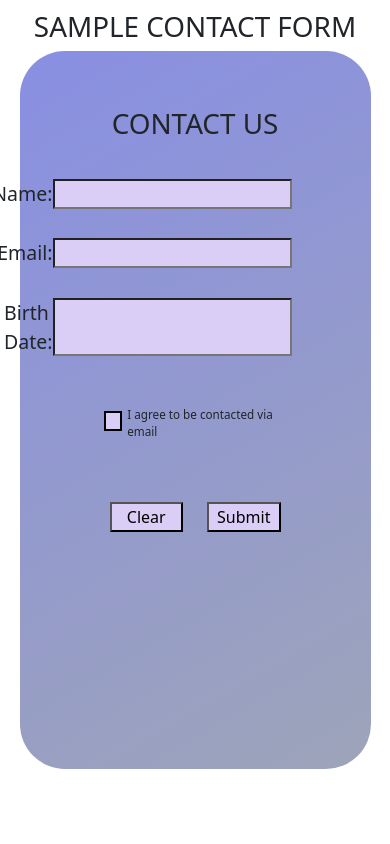
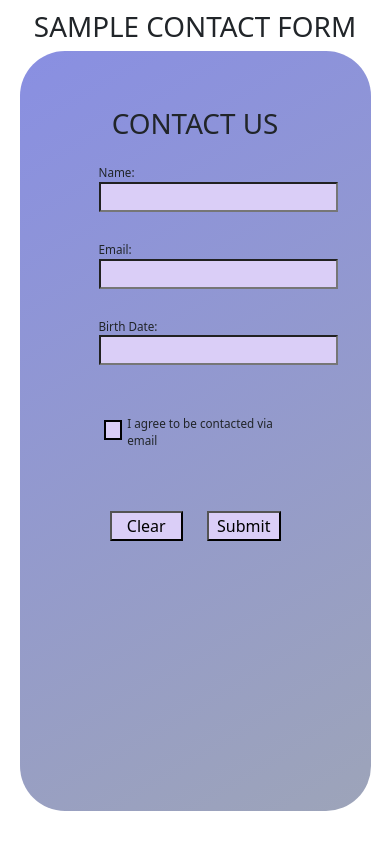
Before and after one commit to anthonypena97/sample-contactform, a React (Create React App) app: page / in a window 390 px wide. Built offline with nearby package versions, Linux system fonts and the light colour scheme.

Commit message:
mobile css update + checkbox validation updated

```diff
--- a/public/index.html
+++ b/public/index.html
@@ -4,7 +4,7 @@
 <head>
   <meta charset="utf-8" />
   <link rel="icon" href="%PUBLIC_URL%/favicon.ico" />
-  <meta name="viewport" content="width=device-width, initial-scale=1" />
+  <meta name="viewport" content="user-scalable=no, width=device-width, initial-scale=1" />
   <meta name="theme-color" content="#000000" />
   <meta name="description" content="A Sample Contact Form Using React by Anthony Pena" />
   <link rel="apple-touch-icon" href="%PUBLIC_URL%/logo192.png" />
--- a/src/App.js
+++ b/src/App.js
@@ -1,13 +1,56 @@
 import Header from './components/Header';
 import Contact from './components/Contact';
-
-// import './App.css';
+import React, { useState, useEffect } from 'react';
 
 function App() {
 
+  const [width, setWidth] = React.useState(window.innerWidth);
+  const [height, setHeight] = React.useState(window.innerHeight);
+  const [vh, setVh] = React.useState(window.innerHeight * 0.01);
+
+
+  React.useEffect(() => {
+    window.addEventListener("resize", updateWidthAndHeight);
+    document.documentElement.style.setProperty('--vh', `${vh}px`);
+    return () => window.removeEventListener("resize", updateWidthAndHeight);
+
+  });
+
+  const updateWidthAndHeight = () => {
+    setWidth(window.innerWidth);
+    setHeight(window.innerHeight);
+    setVh(window.innerHeight * 0.01);
+
+  };
+
+
+  window.addEventListener('wheel', e => {
+    e.preventDefault();
+  }, { passive: false });
+
+  // preventss user from scaling app
+  window.addEventListener(
+    "touchmove",
+    function (event) {
+      if (event.scale !== 1) {
+        event.preventDefault();
+      }
+    },
+    { passive: false }
+  );
+
+  window.addEventListener('gesturestart', e => e.preventDefault());
+  window.addEventListener('gesturechange', e => e.preventDefault());
+  window.addEventListener('gestureend', e => e.preventDefault());
+
   return (
 
-    <div>
+
+    <div id="application">
+
+      {/* for debugging */}
+      {/* <div>{`1Window width = ${width}`}</div>
+      <div>{`1Window height = ${height}`}</div> */}
 
       <Header></Header>
 
--- a/src/components/Contact/index.js
+++ b/src/components/Contact/index.js
@@ -238,16 +238,15 @@ function Contact() {
         <Row >
           <Col style={{ 'padding': '1px' }}>
             <div className="checkboxInput">
-              <input className="checkBox" type="checkbox" name="emailConsent" value={emailConsent} checked={emailConsent} onChange={handleChange} onBlur={handleValidation} />
+              <input className="checkBox" type="checkbox" name="emailConsent" value={emailConsent} checked={emailConsent} onChange={handleChange} onClick={handleValidation} />
               <label className="checkBoxLabel"> I agree to be contacted via email</label>
             </div>
 
-            {
-              errorMessage && (
-                <div>
-                  <p className="errorCheck">{errorMessage.emailConsent}</p>
-                </div>
-              )
+            {errorMessage && (
+              <div>
+                <p className="errorCheck">{errorMessage.emailConsent}</p>
+              </div>
+            )
             }
           </Col>
 
--- a/src/index.css
+++ b/src/index.css
@@ -1,14 +1,58 @@
+* {
+  box-sizing: border-box;
+  -webkit-box-sizing: border-box;
+  -moz-box-sizing: border-box;
+  -ms-overflow-style: none;
+  scrollbar-width: none;
+}
+
+/* :root {
+  touch-action: pan-x pan-y;
+  height: 100%;
+} */
+
+.disable-dbl-tap-zoom {
+  touch-action: manipulation;
+}
+
+/* Hide scrollbar for Chrome, Safari and Opera */
+*::-webkit-scrollbar {
+  display: none;
+  width: 0;
+  height: 0;
+}
+
+#root {
+  height: 100%;
+}
+
+#application {
+  height: 100%;
+}
+
+html,
 body {
+  width: 100vw;
+  height: 100vh;
+  height: calc(var(--vh, 1vh) * 100);
   margin: 0;
   padding: 0;
-  height: 100vh;
-  width: 100vw;
   overflow: hidden;
+  overflow-y: hidden;
+  overflow-x: hidden;
   font-family: -apple-system, BlinkMacSystemFont, "Segoe UI", "Roboto", "Oxygen",
     "Ubuntu", "Cantarell", "Fira Sans", "Droid Sans", "Helvetica Neue",
     sans-serif;
   -webkit-font-smoothing: antialiased;
   -moz-osx-font-smoothing: grayscale;
+
+  -webkit-touch-callout: none;
+  -webkit-user-select: none;
+  -khtml-user-select: none;
+  -moz-user-select: none;
+  -ms-user-select: none;
+  user-select: none;
+  outline: none;
 }
 
 code {
@@ -28,13 +72,16 @@ code {
     rgb(137, 143, 226),
     rgb(157, 164, 185)
   );
-  height: 85vh;
-  width: 90vw;
+  height: 90%;
+  width: 90%;
   margin: auto;
   border-radius: 45px;
   padding-top: 16vh;
   padding-left: 22vw;
   padding-right: 22vw;
+  overflow: hidden;
+  overflow-y: hidden;
+  overflow-x: hidden;
 }
 
 .contactTitle {
@@ -59,6 +106,7 @@ code {
 }
 
 .contactLabel {
+  display: block;
   font-size: 1.5vw;
 }
 
@@ -113,11 +161,17 @@ input {
   background-color: rgb(218, 206, 247);
 }
 
+/* mobile */
 @media only screen and (max-width: 500px) {
+  body,
+  html {
+    position: fixed;
+  }
+
   .contactForm {
     padding-top: 3vh;
-    padding-left: 20vw;
-    padding-right: 20vw;
+    padding-left: 20%;
+    padding-right: 20%;
   }
 
   .contactTitle {
@@ -125,15 +179,28 @@ input {
     text-align: center;
     padding: 0;
     padding-top: 30px;
-    padding-bottom: 30px;
+    padding-bottom: 15px;
   }
 
   .contactLabel {
-    font-size: 5vw;
+    font-size: 3vw;
+  }
+
+  .contactInput {
+    display: block;
+    /* background-color: yellow; */
+    /* justify-content: end; */
+    /* padding: 0; */
   }
 
   .errorMessage {
     font-size: 3vw;
+    /* padding-top: 40px; */
+  }
+
+  p:empty::after {
+    content: "fs";
+    visibility: hidden;
   }
 
   .checkboxInput {
@@ -148,9 +215,31 @@ input {
   }
 }
 
-@media screen and (min-device-width: 600px) and (max-device-width: 750px) {
+/* landscape mobile */
+@media screen and (min-width: 600px) and (max-width: 800px) {
+  .header {
+    font-size: 20px;
+  }
+
+  .contactTitle {
+    font-size: 20px;
+    padding: 10px;
+  }
+
   .contactForm {
-    padding: 0;
+    padding: 0px;
+  }
+
+  .contactForm {
+    height: 80%;
+  }
+
+  .contactInput {
+    height: 25px;
+  }
+
+  .checkboxInput {
+    padding-top: 5px;
   }
 
   .checkBoxLabel {
@@ -164,6 +253,16 @@ input {
 
   .errorCheck {
     padding: 2px;
+    margin-bottom: 10px;
     font-size: 2vw;
   }
+
+  .submitContact {
+    font-size: 10px;
+  }
+
+  button {
+    height: 20px;
+    background-color: rgb(218, 206, 247);
+  }
 }
```
